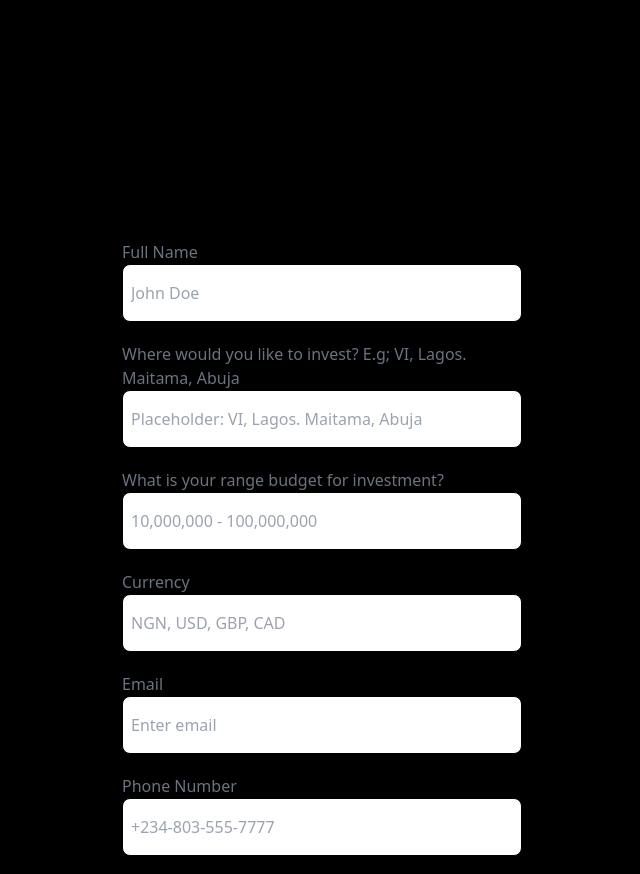
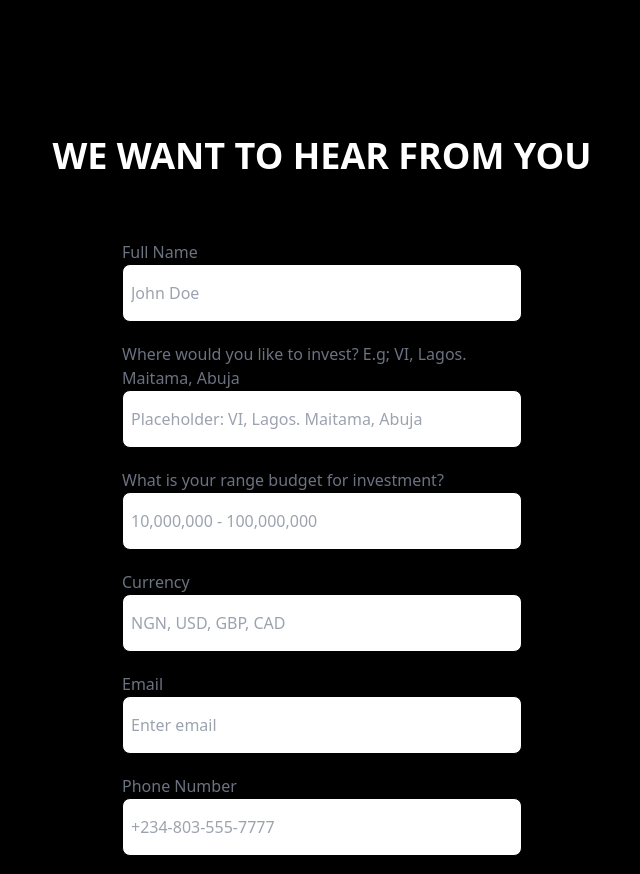
Before and after one commit to TheOrbMaverick/oneredbox_w_nextjs, a Next.js app: page / in a window 1280 px wide. Shown: the part 2200-3074 px from the top of the page, without its empty margins (318-958 px from the left). Built offline with nearby package versions, Linux system fonts and the light colour scheme.

Commit message:
Form header color changed

```diff
--- a/src/app/dashboard/ProjectProgress.tsx
+++ b/src/app/dashboard/ProjectProgress.tsx
@@ -178,11 +178,11 @@ export default function ProjectProgress({ selectedId }: ProjectProgressProps) {
         </div>
 
         {/* Uploaded video */}
-        <div className="aspect-w-16 aspect-h-9">
+        {/* <div className="aspect-w-16 aspect-h-9">
           <video controls className="w-full h-60 xl:h-96">
             <source src="/videos/sample.mp4" type="video/mp4" />
           </video>
-        </div>
+        </div> */}
         <p className="text-black text-base xl:text-4xl uppercase xl:mb-10 mb-5">
           Watch your baby grow...
         </p>
--- a/src/app/homePage/Form.tsx
+++ b/src/app/homePage/Form.tsx
@@ -42,9 +42,10 @@ export default function Form() {
 
   return (
     <div className="flex flex-col justify-center items-center sm:py-32 py-10 sm:px-60 px-10">
-      <h1 className="text-black text-center font-bold text-3xl md:text-4xl mb-16">
+      <h1 className="text-white text-center font-bold text-3xl md:text-4xl mb-16">
         WE WANT TO HEAR FROM YOU
       </h1>
+
       <form
         onSubmit={handleSubmit}
         className="flex flex-col justify-center items-center xl:w-1/2 w-full"
```
